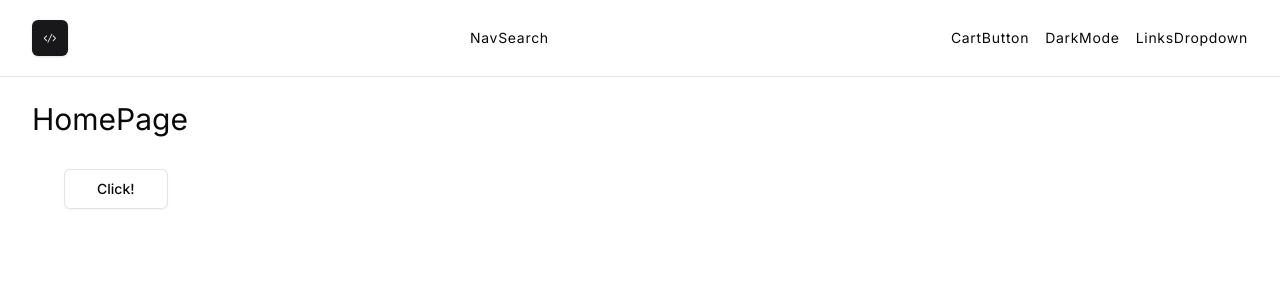
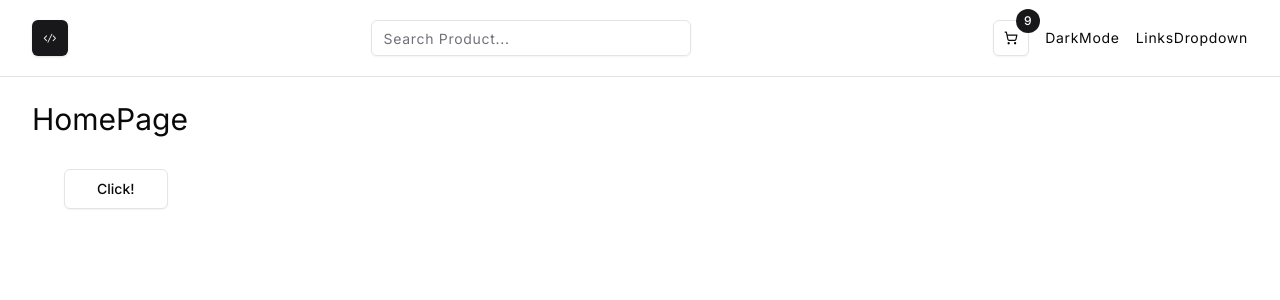
Before and after one commit to PadillaTom/NextJS-Course, a Next.js app: page / in a window 1280 px wide. Shown: the top 300 px of the page. Built offline with nearby package versions, Linux system fonts and the light colour scheme.

Commit message:
nextstore - Cart and Navsearch

```diff
--- a/components/navbar/CartButton.tsx
+++ b/components/navbar/CartButton.tsx
@@ -1,7 +1,21 @@
 import React from "react";
+import Link from "next/link";
+import { LuShoppingCart } from "react-icons/lu";
+import { Button } from "../ui/button";
 
 function CartButton() {
-	return <div>CartButton</div>;
+	// Temporary:
+	const numItemsInCart = 9;
+	return (
+		<Button asChild variant={"outline"} size={"icon"} className="flex justify-center items-center relative">
+			<Link href={"/cart"}>
+				<LuShoppingCart></LuShoppingCart>
+				<span className="absolute -top-3 -right-3 bg-primary text-white rounded-full h-6 w-6 flex items-center justify-center text-xs">
+					{numItemsInCart}
+				</span>
+			</Link>
+		</Button>
+	);
 }
 
 export default CartButton;
--- a/components/navbar/NavSearch.tsx
+++ b/components/navbar/NavSearch.tsx
@@ -1,7 +1,8 @@
 import React from "react";
+import { Input } from "../ui/input";
 
 function NavSearch() {
-	return <div>NavSearch</div>;
+	return <Input type="search" placeholder="Search Product..." className="max-w-xs dark:bg-muted"></Input>;
 }
 
 export default NavSearch;
```
